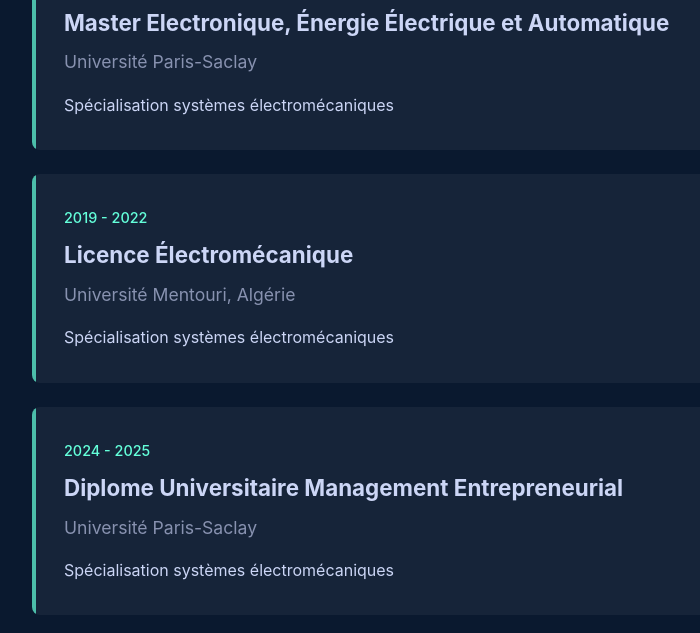
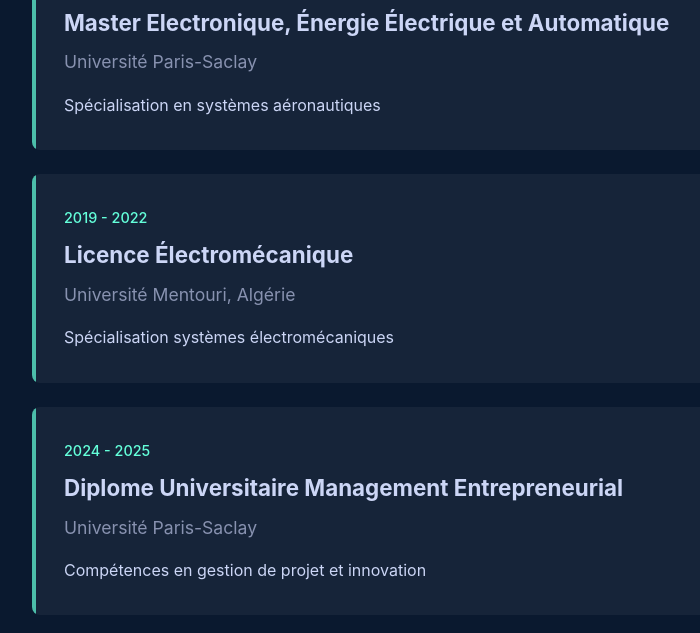
Before and after one commit to dagnonSidi/dagnonSidi.github.io, a plain HTML site: page index.html in a window 1280 px wide. Shown: the part 4368-5001 px from the top of the page, without its empty margins (208-908 px from the left). Drawn offline with Linux system fonts and the light colour scheme.

Commit message:
Update index.html

```diff
--- a/index.html
+++ b/index.html
@@ -171,7 +171,7 @@
                             <div class="period" data-i18n="experience.education.items.0.period"></div>
                             <h3 data-i18n="experience.education.items.0.title"></h3>
                             <div class="company" data-i18n="experience.education.items.0.institution"></div>
-                            <div class="description" data-i18n="experience.education.items.1.description"></div>
+                            <div class="description" data-i18n="experience.education.items.0.description"></div>
                         </div>
                         <div class="experience-card">
                             <div class="period" data-i18n="experience.education.items.1.period"></div>
@@ -183,7 +183,7 @@
                             <div class="period" data-i18n="experience.education.items.2.period"></div>
                             <h3 data-i18n="experience.education.items.2.title"></h3>
                             <div class="company" data-i18n="experience.education.items.2.institution"></div>
-                            <div class="description" data-i18n="experience.education.items.1.description"></div>
+                            <div class="description" data-i18n="experience.education.items.2.description"></div>
                         </div>
                     </div>
                     <div class="experience-section">
```
